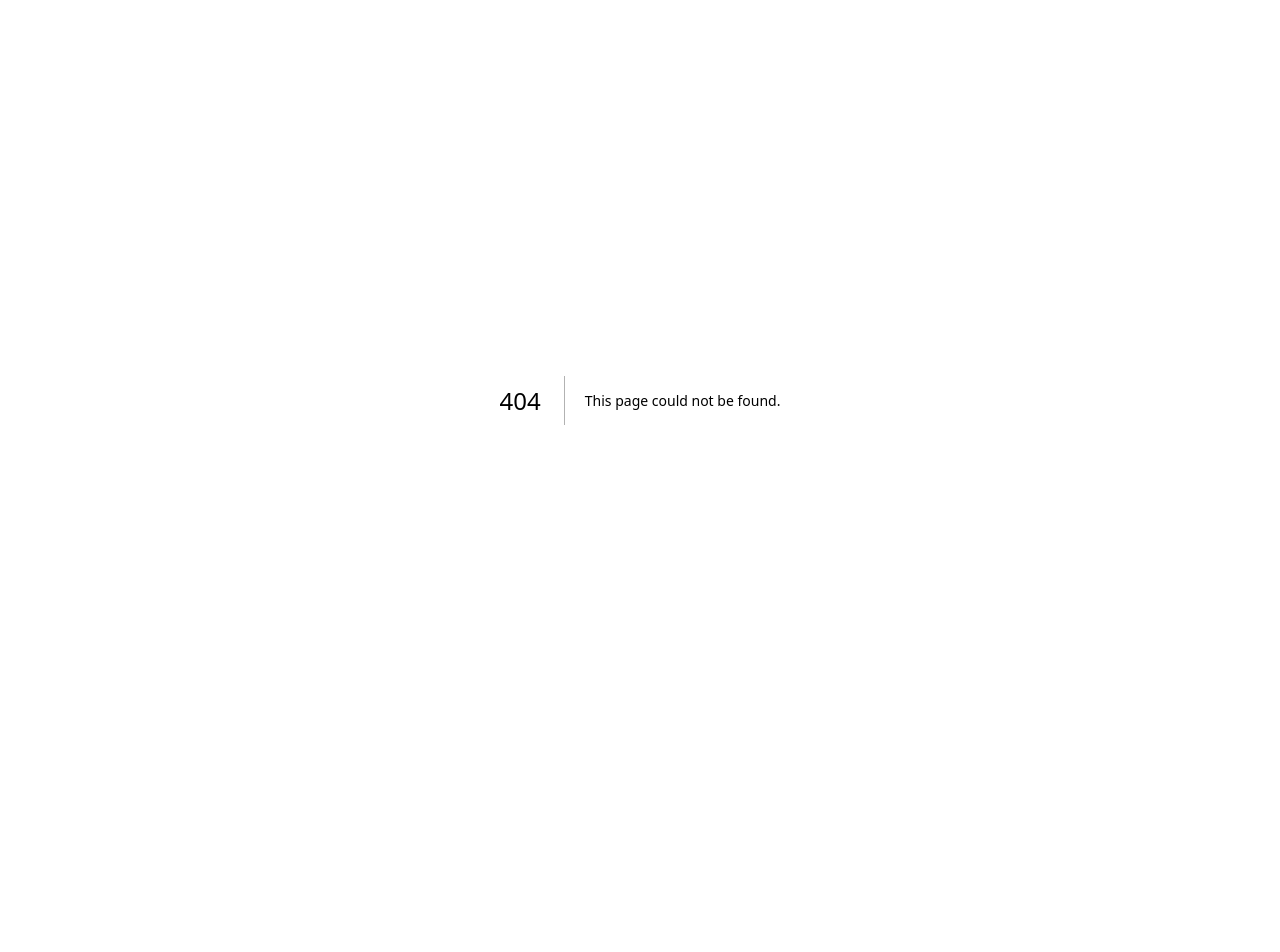
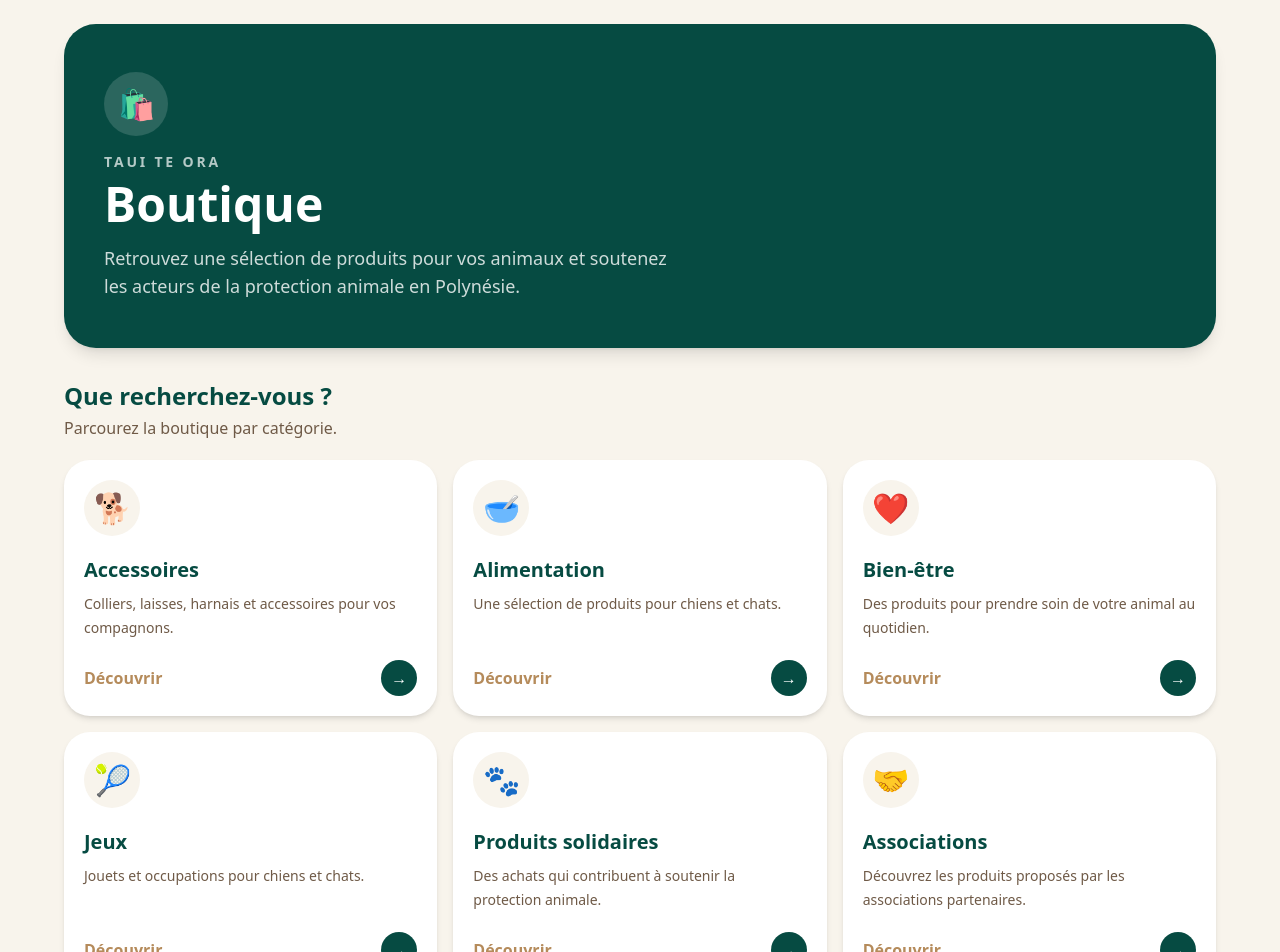
Before and after one commit to jonathandrouillon-commits/taui-te-ora, a Next.js app: page /boutique in a window 1280 px wide. Before the commit this address had no page. Shown: the top 952 px of the page. Before the commit the page ends 800 px from the top, so only its background shows below. Built offline with nearby package versions, Linux system fonts and the light colour scheme.

Commit message:
Ajout espace Boutique Taui Te Ora

```diff
--- /dev/null
+++ b/app/boutique/page.tsx
@@ -0,0 +1,183 @@
+"use client";
+
+import Link from "next/link";
+
+const categories = [
+  {
+    title: "Accessoires",
+    description:
+      "Colliers, laisses, harnais et accessoires pour vos compagnons.",
+    icon: "🐕",
+    href: "/boutique?categorie=accessoires",
+  },
+  {
+    title: "Alimentation",
+    description:
+      "Une sélection de produits pour chiens et chats.",
+    icon: "🥣",
+    href: "/boutique?categorie=alimentation",
+  },
+  {
+    title: "Bien-être",
+    description:
+      "Des produits pour prendre soin de votre animal au quotidien.",
+    icon: "❤️",
+    href: "/boutique?categorie=bien-etre",
+  },
+  {
+    title: "Jeux",
+    description:
+      "Jouets et occupations pour chiens et chats.",
+    icon: "🎾",
+    href: "/boutique?categorie=jeux",
+  },
+  {
+    title: "Produits solidaires",
+    description:
+      "Des achats qui contribuent à soutenir la protection animale.",
+    icon: "🐾",
+    href: "/boutique?categorie=solidaire",
+  },
+  {
+    title: "Associations",
+    description:
+      "Découvrez les produits proposés par les associations partenaires.",
+    icon: "🤝",
+    href: "/boutique?categorie=associations",
+  },
+];
+
+export default function BoutiquePage() {
+  return (
+    <main className="min-h-[100dvh] bg-[#f8f4ec] px-4 pb-28 pt-6 sm:px-6">
+      <div className="mx-auto max-w-6xl">
+        {/* HERO */}
+
+        <section className="overflow-hidden rounded-[32px] bg-[#064b42] px-6 py-10 text-white shadow-lg sm:px-10 sm:py-12">
+          <div className="max-w-2xl">
+            <div className="mb-4 flex h-16 w-16 items-center justify-center rounded-full bg-white/15 text-3xl">
+              🛍️
+            </div>
+
+            <p className="text-sm font-black uppercase tracking-[0.2em] text-white/70">
+              Taui Te Ora
+            </p>
+
+            <h1 className="mt-2 text-4xl font-black sm:text-5xl">
+              Boutique
+            </h1>
+
+            <p className="mt-4 max-w-xl text-base leading-7 text-white/80 sm:text-lg">
+              Retrouvez une sélection de produits pour vos animaux
+              et soutenez les acteurs de la protection animale en
+              Polynésie.
+            </p>
+          </div>
+        </section>
+
+        {/* CATEGORIES */}
+
+        <section className="mt-8">
+          <div className="mb-5">
+            <h2 className="text-2xl font-black text-[#064b42]">
+              Que recherchez-vous ?
+            </h2>
+
+            <p className="mt-1 text-[#6f5a47]">
+              Parcourez la boutique par catégorie.
+            </p>
+          </div>
+
+          <div className="grid gap-4 sm:grid-cols-2 lg:grid-cols-3">
+            {categories.map((category) => (
+              <Link
+                key={category.title}
+                href={category.href}
+                className="group rounded-[26px] bg-white p-5 shadow-md transition hover:-translate-y-1 hover:shadow-lg"
+              >
+                <div className="flex h-14 w-14 items-center justify-center rounded-full bg-[#f8f4ec] text-3xl">
+                  {category.icon}
+                </div>
+
+                <h3 className="mt-5 text-xl font-black text-[#064b42]">
+                  {category.title}
+                </h3>
+
+                <p className="mt-2 min-h-[48px] text-sm leading-6 text-[#6f5a47]">
+                  {category.description}
+                </p>
+
+                <div className="mt-5 flex items-center justify-between">
+                  <span className="font-black text-[#b58b5b]">
+                    Découvrir
+                  </span>
+
+                  <span className="flex h-9 w-9 items-center justify-center rounded-full bg-[#064b42] font-black text-white transition group-hover:translate-x-1">
+                    →
+                  </span>
+                </div>
+              </Link>
+            ))}
+          </div>
+        </section>
+
+        {/* PRODUITS */}
+
+        <section className="mt-10 rounded-[30px] bg-white p-6 shadow-md sm:p-8">
+          <div className="flex flex-col justify-between gap-4 sm:flex-row sm:items-center">
+            <div>
+              <p className="text-sm font-black uppercase tracking-[0.15em] text-[#b58b5b]">
+                Boutique
+              </p>
+
+              <h2 className="mt-1 text-2xl font-black text-[#064b42]">
+                Nos produits
+              </h2>
+            </div>
+
+            <span className="w-fit rounded-full bg-[#f8f4ec] px-4 py-2 text-sm font-black text-[#6f5a47]">
+              Bientôt disponible
+            </span>
+          </div>
+
+          <div className="mt-8 flex min-h-[220px] flex-col items-center justify-center rounded-[24px] border-2 border-dashed border-[#eadfce] bg-[#faf7f2] px-6 text-center">
+            <div className="text-5xl">
+              🐾
+            </div>
+
+            <h3 className="mt-4 text-xl font-black text-[#064b42]">
+              La boutique se prépare
+            </h3>
+
+            <p className="mt-2 max-w-md text-sm leading-6 text-[#6f5a47]">
+              Les premiers produits seront prochainement disponibles
+              sur Taui Te Ora.
+            </p>
+          </div>
+        </section>
+
+        {/* SOLIDAIRE */}
+
+        <section className="mt-8 rounded-[30px] bg-[#efe2d3] p-6 sm:p-8">
+          <div className="flex flex-col gap-5 sm:flex-row sm:items-center">
+            <div className="flex h-16 w-16 shrink-0 items-center justify-center rounded-full bg-white text-3xl shadow-sm">
+              ❤️
+            </div>
+
+            <div>
+              <h2 className="text-2xl font-black text-[#064b42]">
+                Une boutique solidaire
+              </h2>
+
+              <p className="mt-2 max-w-2xl leading-7 text-[#6f5a47]">
+                L'espace Boutique pourra également mettre en avant les
+                associations et leurs produits afin de contribuer à
+                leurs actions en faveur des animaux.
+              </p>
+            </div>
+          </div>
+        </section>
+      </div>
+    </main>
+  );
+}
--- a/app/components/BottomNavigation.tsx
+++ b/app/components/BottomNavigation.tsx
@@ -8,15 +8,23 @@ export default function BottomNavigation() {
   const pathname = usePathname();
   const [menuOpen, setMenuOpen] = useState(false);
 
-  // Sur l'accueil, on masque cette ancienne navigation
-  // car la nouvelle barre est directement intégrée dans app/page.tsx
+  // Sur l'accueil, on masque cette navigation
+  // car la barre principale est directement intégrée dans app/page.tsx
   if (pathname === "/") {
     return null;
   }
 
   const mainItems = [
-    { href: "/", label: "Accueil", icon: "🏠" },
-    { href: "/search", label: "Search", icon: "🔎" },
+    {
+      href: "/",
+      label: "Accueil",
+      icon: "🏠",
+    },
+    {
+      href: "/search",
+      label: "Search",
+      icon: "🔎",
+    },
     {
       href: "/signalement",
       label: "SOS",
@@ -37,18 +45,54 @@ export default function BottomNavigation() {
   ];
 
   const menuItems = [
-    { href: "/info", label: "Info", icon: "ℹ️" },
-    { href: "/veterinaires", label: "Vétérinaires", icon: "🩺" },
+    {
+      href: "/info",
+      label: "Info",
+      icon: "ℹ️",
+    },
+    {
+      href: "/veterinaires",
+      label: "Vétérinaires",
+      icon: "🩺",
+    },
     {
       href: "/association",
       label: "Les Veilleurs de Kali",
       icon: "❤️",
     },
-    { href: "/toilettage", label: "Toilettage", icon: "✂️" },
-    { href: "/gardiennage", label: "Gardiennage", icon: "🏡" },
-    { href: "/education", label: "Éducation", icon: "🎓" },
-    { href: "/alimentation", label: "Alimentation", icon: "🥣" },
-    { href: "/hommage", label: "Hommage à Kali", icon: "🐾" },
+
+    // NOUVEL ESPACE BOUTIQUE
+    {
+      href: "/boutique",
+      label: "Boutique",
+      icon: "🛍️",
+    },
+
+    {
+      href: "/toilettage",
+      label: "Toilettage",
+      icon: "✂️",
+    },
+    {
+      href: "/gardiennage",
+      label: "Gardiennage",
+      icon: "🏡",
+    },
+    {
+      href: "/education",
+      label: "Éducation",
+      icon: "🎓",
+    },
+    {
+      href: "/alimentation",
+      label: "Alimentation",
+      icon: "🥣",
+    },
+    {
+      href: "/hommage",
+      label: "Hommage à Kali",
+      icon: "🐾",
+    },
   ];
 
   function toggleMenu() {
@@ -61,6 +105,10 @@ export default function BottomNavigation() {
 
   return (
     <>
+      {/* =====================================================
+          MENU OUVERT
+      ====================================================== */}
+
       {menuOpen && (
         <>
           <button
@@ -71,11 +119,15 @@ export default function BottomNavigation() {
           />
 
           <div className="fixed bottom-[82px] left-1/2 z-[210] max-h-[70vh] w-[calc(100%-24px)] max-w-lg -translate-x-1/2 overflow-hidden rounded-[28px] bg-white shadow-2xl">
+            {/* Petite poignée */}
+
             <div className="flex justify-center pt-3">
               <div className="h-1.5 w-14 rounded-full bg-gray-300" />
             </div>
 
             <div className="relative px-5 pb-5 pt-4">
+              {/* Fermer */}
+
               <button
                 type="button"
                 onClick={closeMenu}
@@ -89,28 +141,50 @@ export default function BottomNavigation() {
                 Menu
               </h2>
 
+              {/* Liste */}
+
               <div className="max-h-[52vh] space-y-2 overflow-y-auto pb-2">
-                {menuItems.map((item) => (
+                {menuItems.map((item) => {
+                  const isMenuItemActive =
+                    pathname === item.href ||
+                    pathname.startsWith(`${item.href}/`);
+
+                  return (
                     <Link
                       key={item.href}
                       href={item.href}
                       onClick={closeMenu}
-                    className="flex items-center gap-3 rounded-2xl bg-[#f8f4ec] px-4 py-3 shadow-sm transition active:scale-[0.98]"
+                      className={`flex items-center gap-3 rounded-2xl px-4 py-3 shadow-sm transition active:scale-[0.98] ${
+                        isMenuItemActive
+                          ? "bg-[#e8f5f1]"
+                          : "bg-[#f8f4ec]"
+                      }`}
                     >
                       <span className="flex h-10 w-10 shrink-0 items-center justify-center rounded-full bg-white text-xl shadow-sm">
                         {item.icon}
                       </span>
 
-                    <span className="text-base font-black text-[#064b42]">
+                      <span
+                        className={`text-base font-black ${
+                          isMenuItemActive
+                            ? "text-[#064b42]"
+                            : "text-[#064b42]"
+                        }`}
+                      >
                         {item.label}
                       </span>
                     </Link>
-                ))}
+                  );
+                })}
               </div>
             </div>
           </div>
         </>
       )}
+
+      {/* =====================================================
+          BOTTOM NAVIGATION
+      ====================================================== */}
 
       <nav className="fixed inset-x-0 bottom-0 z-[220] border-t border-[#eadfce] bg-white/95 px-2 pb-2 pt-1 shadow-[0_-6px_24px_rgba(0,0,0,0.12)] backdrop-blur">
         <div className="mx-auto grid max-w-lg grid-cols-5 items-end px-1 pb-1 pt-1">
@@ -121,6 +195,8 @@ export default function BottomNavigation() {
                 (item.href !== "/" &&
                   pathname.startsWith(`${item.href}/`)));
 
+            /* MENU */
+
             if (item.menu) {
               return (
                 <button
@@ -128,12 +204,18 @@ export default function BottomNavigation() {
                   type="button"
                   onClick={toggleMenu}
                   aria-expanded={menuOpen}
-                  aria-label={menuOpen ? "Fermer le menu" : "Ouvrir le menu"}
+                  aria-label={
+                    menuOpen
+                      ? "Fermer le menu"
+                      : "Ouvrir le menu"
+                  }
                   className="flex flex-col items-center justify-center gap-0.5"
                 >
                   <span
                     className={`text-[24px] leading-none ${
-                      menuOpen ? "text-[#064b42]" : "text-[#6f7b63]"
+                      menuOpen
+                        ? "text-[#064b42]"
+                        : "text-[#6f7b63]"
                     }`}
                   >
                     {menuOpen ? "✕" : item.icon}
@@ -141,7 +223,9 @@ export default function BottomNavigation() {
 
                   <span
                     className={`text-[9px] font-black uppercase leading-none ${
-                      menuOpen ? "text-[#064b42]" : "text-[#6f7b63]"
+                      menuOpen
+                        ? "text-[#064b42]"
+                        : "text-[#6f7b63]"
                     }`}
                   >
                     {item.label}
@@ -149,6 +233,8 @@ export default function BottomNavigation() {
                 </button>
               );
             }
+
+            /* SOS */
 
             if (item.sos) {
               return (
@@ -169,6 +255,8 @@ export default function BottomNavigation() {
               );
             }
 
+            /* AUTRES BOUTONS */
+
             return (
               <Link
                 key={item.href}
@@ -181,7 +269,9 @@ export default function BottomNavigation() {
 
                 <span
                   className={`text-[9px] font-black uppercase leading-none ${
-                    isActive ? "text-[#064b42]" : "text-[#6f7b63]"
+                    isActive
+                      ? "text-[#064b42]"
+                      : "text-[#6f7b63]"
                   }`}
                 >
                   {item.label}
```
Lines whose indentation alone changed are shown as unchanged.
